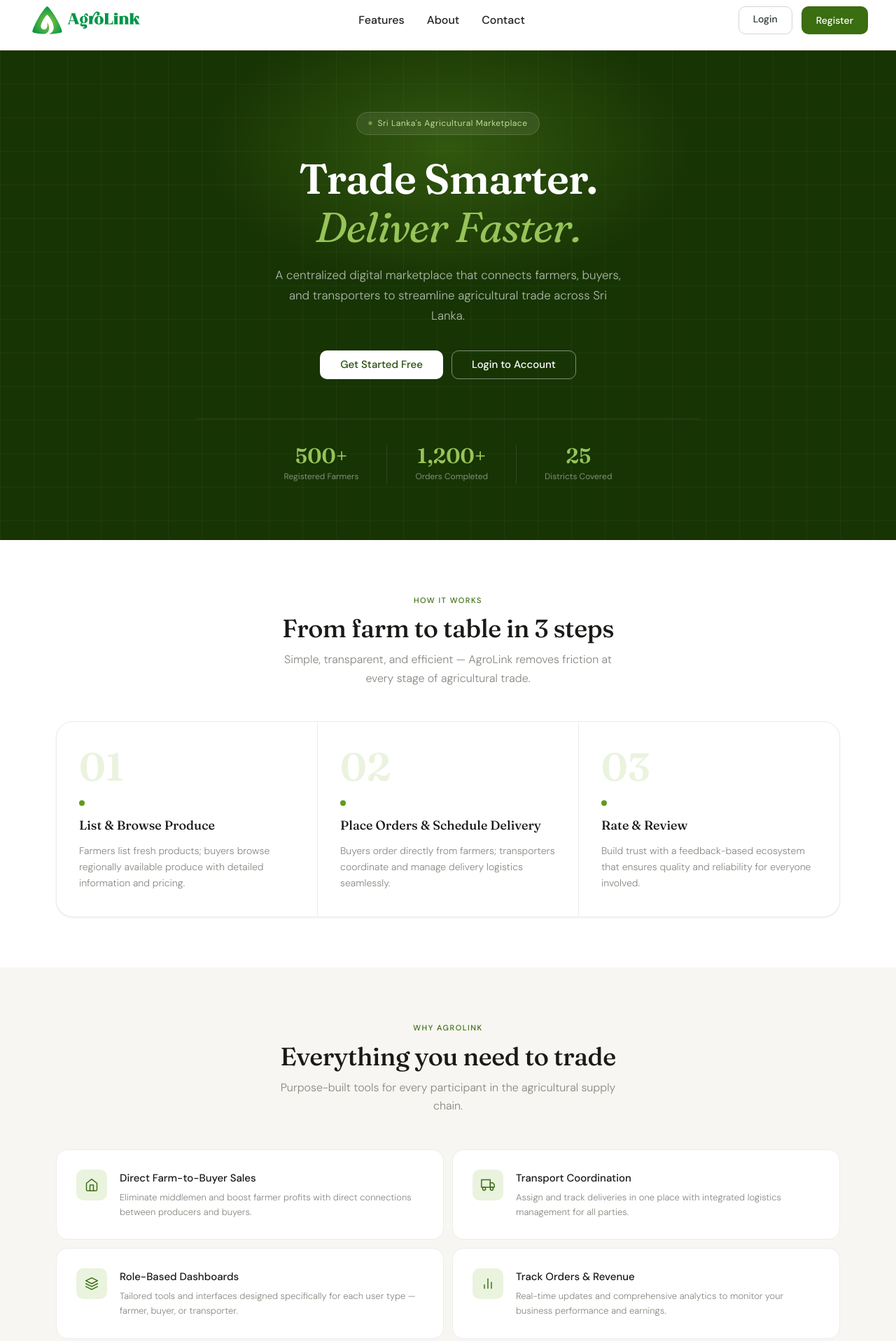
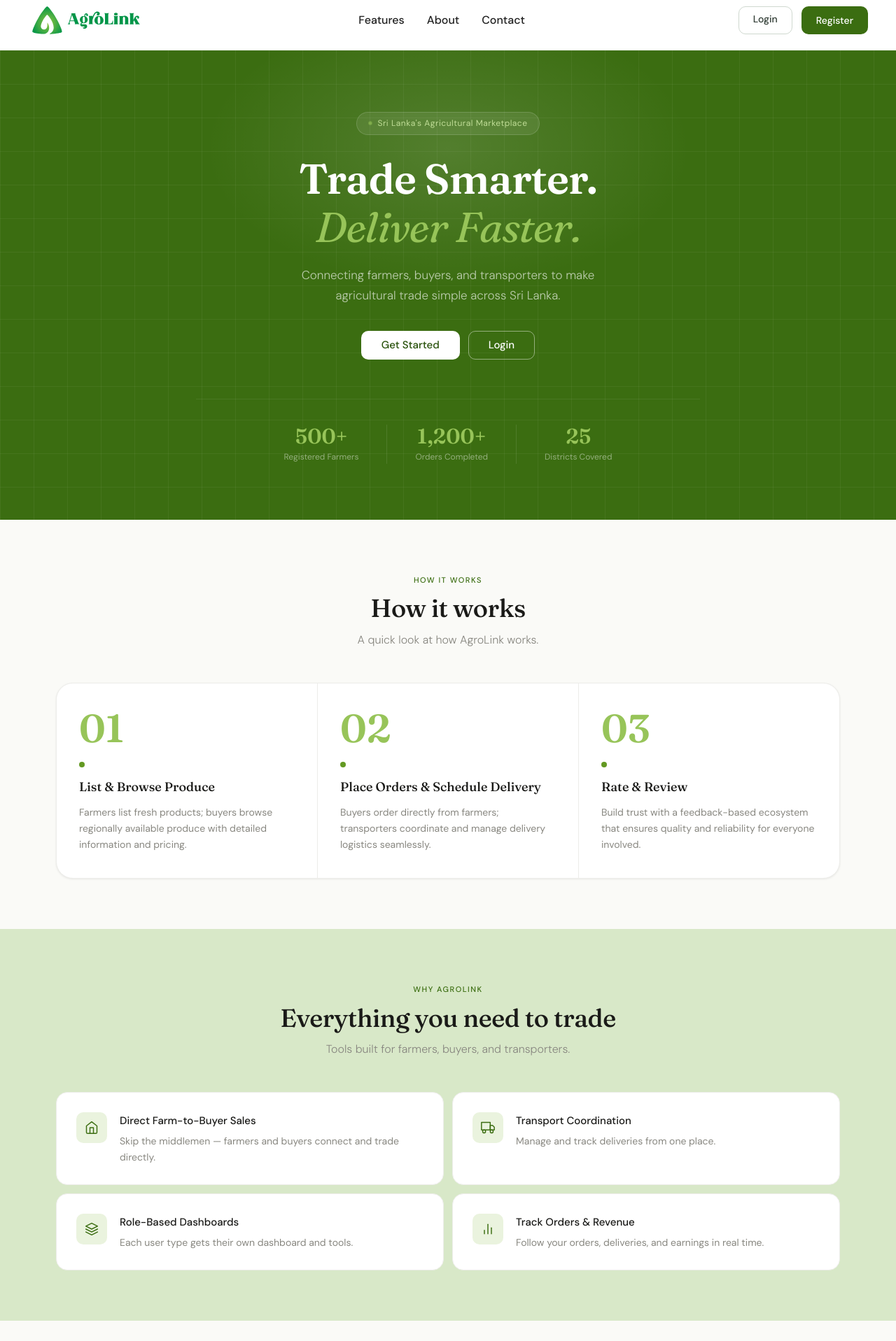
Before and after one commit to diqqa1909/agrolink, a PHP site: page / in a window 1280 px wide. Shown: the part 14-1931 px from the top of the page at 70% size. Run offline with PHP 8.4, Linux system fonts and the light colour scheme.

Commit message:
home page ui

```diff
--- a/app/views/home.view.php
+++ b/app/views/home.view.php
@@ -54,7 +54,7 @@
         body {
             font-family: var(--font-body);
             color: var(--gray-900);
-            background: var(--white);
+            background: #fafaf7;
             line-height: 1.6;
             -webkit-font-smoothing: antialiased;
         }
@@ -185,7 +185,7 @@
 
         /* ── HERO ───────────────────────────────────── */
         .hero {
-            background: var(--green-900);
+            background: var(--green-600);
             padding: 88px 2rem 80px;
             text-align: center;
             position: relative;
@@ -196,8 +196,8 @@
             position: absolute;
             inset: 0;
             background-image:
-                linear-gradient(rgba(255,255,255,0.04) 1px, transparent 1px),
-                linear-gradient(90deg, rgba(255,255,255,0.04) 1px, transparent 1px);
+                linear-gradient(rgba(255,255,255,0.05) 1px, transparent 1px),
+                linear-gradient(90deg, rgba(255,255,255,0.05) 1px, transparent 1px);
             background-size: 48px 48px;
             pointer-events: none;
         }
@@ -207,7 +207,7 @@
             top: -60px; left: 50%;
             transform: translateX(-50%);
             width: 700px; height: 400px;
-            background: radial-gradient(ellipse at center, rgba(99,153,34,0.35) 0%, transparent 70%);
+            background: radial-gradient(ellipse at center, rgba(255,255,255,0.12) 0%, transparent 70%);
             pointer-events: none;
         }
 
@@ -351,7 +351,7 @@
         .section-header { text-align: center; }
         .section-header .section-sub { margin-left: auto; margin-right: auto; }
 
-        .bg-light { background: var(--gray-50); }
+        .bg-light { background: #d8e8c8; }
         .bg-dark { background: var(--green-900); }
 
         /* ── HOW IT WORKS ───────────────────────────── */
@@ -376,7 +376,7 @@
             font-family: var(--font-display);
             font-size: 56px;
             font-weight: 600;
-            color: var(--green-50);
+            color: var(--green-200);
             line-height: 1;
             margin-bottom: 20px;
             user-select: none;
@@ -401,7 +401,7 @@
             font-size: 14px;
             color: var(--gray-500);
             line-height: 1.65;
-            font-weight: 300;
+            font-weight: 400;
         }
 
         /* ── FEATURES ───────────────────────────────── */
@@ -452,10 +452,10 @@
         }
 
         .feature-card p {
-            font-size: 13px;
+            font-size: 14px;
             color: var(--gray-500);
             line-height: 1.6;
-            font-weight: 300;
+            font-weight: 400;
         }
 
         /* ── ROLES ──────────────────────────────────── */
@@ -517,14 +517,14 @@
         }
 
         .role-list li {
-            font-size: 13px;
+            font-size: 14px;
             color: var(--gray-500);
             padding: 8px 0;
             border-bottom: 1px solid var(--gray-100);
             display: flex;
             align-items: center;
             gap: 8px;
-            font-weight: 300;
+            font-weight: 400;
         }
 
         .role-list li:last-child { border-bottom: none; }
@@ -657,10 +657,10 @@
         .faq-answer {
             display: none;
             padding: 0 20px 18px;
-            font-size: 13px;
+            font-size: 14px;
             color: var(--gray-500);
             line-height: 1.65;
-            font-weight: 300;
+            font-weight: 400;
             border-top: 1px solid var(--gray-100);
             padding-top: 14px;
         }
@@ -673,7 +673,7 @@
         }
 
         .contact-info-panel {
-            background: var(--green-900);
+            background: var(--green-600);
             border-radius: var(--radius-xl);
             padding: 36px 32px;
             position: relative;
@@ -1024,10 +1024,10 @@
                 Sri Lanka's Agricultural Marketplace
             </div>
             <h1>Trade Smarter.<br><em>Deliver Faster.</em></h1>
-            <p class="hero-sub">A centralized digital marketplace that connects farmers, buyers, and transporters to streamline agricultural trade across Sri Lanka.</p>
+            <p class="hero-sub">Connecting farmers, buyers, and transporters to make agricultural trade simple across Sri Lanka.</p>
             <div class="hero-btns">
-                <a href="<?= ROOT ?>/register" class="btn btn-white">Get Started Free</a>
-                <a href="<?= ROOT ?>/login" class="btn btn-outline-white">Login to Account</a>
+                <a href="<?= ROOT ?>/register" class="btn btn-white">Get Started</a>
+                <a href="<?= ROOT ?>/login" class="btn btn-outline-white">Login</a>
             </div>
             <hr class="hero-divider">
             <div class="hero-stats">
@@ -1052,8 +1052,8 @@
         <div class="section-inner">
             <div class="section-header">
                 <span class="section-tag">How it works</span>
-                <h2 class="section-title">From farm to table in 3 steps</h2>
-                <p class="section-sub">Simple, transparent, and efficient — AgroLink removes friction at every stage of agricultural trade.</p>
+                <h2 class="section-title">How it works</h2>
+                <p class="section-sub">A quick look at how AgroLink works.</p>
             </div>
             <div class="steps-grid">
                 <div class="step-card">
@@ -1084,7 +1084,7 @@
             <div class="section-header">
                 <span class="section-tag">Why AgroLink</span>
                 <h2 class="section-title">Everything you need to trade</h2>
-                <p class="section-sub">Purpose-built tools for every participant in the agricultural supply chain.</p>
+                <p class="section-sub">Tools built for farmers, buyers, and transporters.</p>
             </div>
             <div class="features-grid">
                 <div class="feature-card">
@@ -1093,7 +1093,7 @@
                     </div>
                     <div>
                         <h3>Direct Farm-to-Buyer Sales</h3>
-                        <p>Eliminate middlemen and boost farmer profits with direct connections between producers and buyers.</p>
+                        <p>Skip the middlemen — farmers and buyers connect and trade directly.</p>
                     </div>
                 </div>
                 <div class="feature-card">
@@ -1102,7 +1102,7 @@
                     </div>
                     <div>
                         <h3>Transport Coordination</h3>
-                        <p>Assign and track deliveries in one place with integrated logistics management for all parties.</p>
+                        <p>Manage and track deliveries from one place.</p>
                     </div>
                 </div>
                 <div class="feature-card">
@@ -1111,7 +1111,7 @@
                     </div>
                     <div>
                         <h3>Role-Based Dashboards</h3>
-                        <p>Tailored tools and interfaces designed specifically for each user type — farmer, buyer, or transporter.</p>
+                        <p>Each user type gets their own dashboard and tools.</p>
                     </div>
                 </div>
                 <div class="feature-card">
@@ -1120,7 +1120,7 @@
                     </div>
                     <div>
                         <h3>Track Orders & Revenue</h3>
-                        <p>Real-time updates and comprehensive analytics to monitor your business performance and earnings.</p>
+                        <p>Follow your orders, deliveries, and earnings in real time.</p>
                     </div>
                 </div>
             </div>
@@ -1133,7 +1133,7 @@
             <div class="section-header">
                 <span class="section-tag">Who it's for</span>
                 <h2 class="section-title">A platform for everyone</h2>
-                <p class="section-sub">AgroLink serves three key roles, each with tailored tools and workflows built for their needs.</p>
+                <p class="section-sub">AgroLink is built for three types of users.</p>
             </div>
             <div class="roles-grid">
                 <div class="role-card">
@@ -1147,7 +1147,6 @@
                     </ul>
                 </div>
                 <div class="role-card featured">
-                    <div class="role-pill">Most Active</div>
                     <div class="role-avatar">🛒</div>
                     <h3>Buyers</h3>
                     <ul class="role-list">
@@ -1168,7 +1167,7 @@
                 </div>
             </div>
             <div class="roles-cta">
-                <a href="<?= ROOT ?>/register" class="btn btn-primary" style="padding: 12px 32px; font-size: 15px; border-radius: var(--radius-lg);">Register Now — It's Free</a>
+                <a href="<?= ROOT ?>/register" class="btn btn-primary" style="padding: 12px 32px; font-size: 15px; border-radius: var(--radius-lg);">Register Now</a>
             </div>
         </div>
     </section>
@@ -1305,8 +1304,8 @@
     <!-- ═══════════════ CTA ═══════════════ -->
     <section class="cta-section">
         <div class="cta-inner">
-            <h2>Ready to transform<br><em>agricultural trade?</em></h2>
-            <p>Join thousands of farmers, buyers, and transporters already using AgroLink.</p>
+            <h2>Start using AgroLink<br><em>today</em></h2>
+            <p>Free to register. Start buying and selling in minutes.</p>
             <div class="cta-btns">
                 <a href="<?= ROOT ?>/register" class="btn btn-white">Create Free Account</a>
                 <a href="<?= ROOT ?>/login" class="btn btn-outline-white">Login</a>
@@ -1325,7 +1324,7 @@
                         </div>
                         AgroLink
                     </div>
-                    <p class="footer-brand-desc">Empowering agricultural trade across Sri Lanka through digital innovation.</p>
+                    <p class="footer-brand-desc">Connecting farmers and buyers across Sri Lanka.</p>
                 </div>
                 <div class="footer-col">
                     <h4>Quick Links</h4>
```
Also changed, not shown: app/views/register.view.php (+17 -13 lines).
